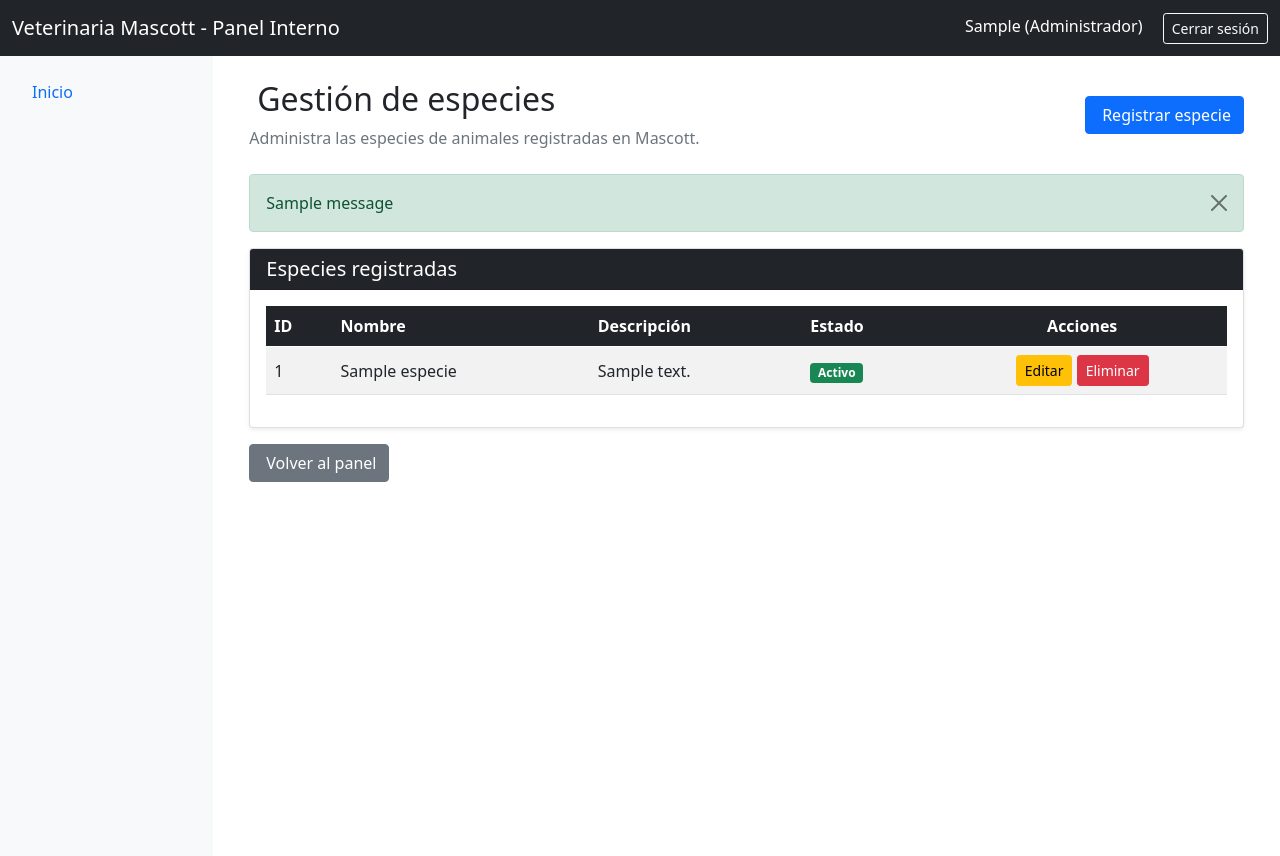
After one commit to camilo14garnica-ACT/Proyecto-final, a Django app: page /mascotas/especies/ in a window 1280 px wide. The commit adds this page. Run offline with Django 5.2, Linux system fonts and the light colour scheme; a user stored in the database is signed in; tables that the repository leaves empty hold one stand-in row (values such as "Sample post"); one stand-in notice (Sample message) is shown.

Commit message:
Add CRUD functionality for species management, including views, templates, and migration for sterilization field

```diff
--- a/mascotas/templates/mascotas/especie_form.html
+++ b/mascotas/templates/especies/especie_form.html
@@ -1,5 +1,3 @@
-{% extends base_html %}
-
 {% block content %}
 <h1> Registrar especie </h1>
 
--- /dev/null
+++ b/mascotas/templates/especies/lista_especies.html
@@ -0,0 +1,166 @@
+{% extends 'partials/base-admin.html' %}
+
+{% block title %}Gestión de especies | Mascott{% endblock %}
+
+{% block content %}
+
+<div class="container-fluid">
+
+    <!-- ENCABEZADO -->
+    <div class="d-flex justify-content-between align-items-center mb-4">
+
+        <div>
+            <h2>
+                <i class="bi bi-tags me-2"></i>
+                {{ titulo|default:"Gestión de especies" }}
+            </h2>
+
+            <p class="text-muted mb-0">
+                Administra las especies de animales registradas en Mascott.
+            </p>
+        </div>
+
+        <a href="{% url 'crear_especie' %}" class="btn btn-primary">
+            <i class="bi bi-plus-circle me-1"></i>
+            Registrar especie
+        </a>
+
+    </div>
+
+    <!-- MENSAJES DE DJANGO -->
+    {% if messages %}
+        {% for message in messages %}
+
+            <div class="alert alert-{{ message.tags }} alert-dismissible fade show"
+                 role="alert">
+
+                {{ message }}
+
+                <button type="button"
+                        class="btn-close"
+                        data-bs-dismiss="alert"
+                        aria-label="Cerrar">
+                </button>
+
+            </div>
+
+        {% endfor %}
+    {% endif %}
+
+    <!-- TABLA DE ESPECIES -->
+    <div class="card shadow-sm">
+
+        <div class="card-header bg-dark text-white">
+            <h5 class="mb-0">Especies registradas</h5>
+        </div>
+
+        <div class="card-body">
+
+            <div class="table-responsive">
+
+                <table class="table table-striped table-hover align-middle">
+
+                    <thead class="table-dark">
+                        <tr>
+                            <th>ID</th>
+                            <th>Nombre</th>
+                            <th>Descripción</th>
+                            <th>Estado</th>
+                            <th class="text-center">Acciones</th>
+                        </tr>
+                    </thead>
+
+                    <tbody>
+
+                        {% for especie in especies %}
+
+                            <tr>
+
+                                <td>{{ especie.pk }}</td>
+
+                                <td>{{ especie.nombre }}</td>
+
+                                <td>
+                                    {{ especie.descripcion|default:"Sin descripción" }}
+                                </td>
+
+                                <td>
+                                    {% if especie.estado == 'ACTIVO' %}
+
+                                        <span class="badge bg-success">
+                                            Activo
+                                        </span>
+
+                                    {% else %}
+
+                                        <span class="badge bg-secondary">
+                                            Inactivo
+                                        </span>
+
+                                    {% endif %}
+                                </td>
+
+                                <td class="text-center">
+
+                                    <a href="{% url 'editar_especie' especie.pk %}"
+                                       class="btn btn-warning btn-sm">
+
+                                        <i class="bi bi-pencil-square"></i>
+                                        Editar
+
+                                    </a>
+
+                                    <a href="{% url 'eliminar_especie' especie.pk %}"
+                                       class="btn btn-danger btn-sm">
+
+                                        <i class="bi bi-trash"></i>
+                                        Eliminar
+
+                                    </a>
+
+                                </td>
+
+                            </tr>
+
+                        {% empty %}
+
+                            <tr>
+                                <td colspan="5" class="text-center py-4">
+
+                                    <i class="bi bi-inbox fs-1 text-muted"></i>
+
+                                    <p class="mt-2 mb-0">
+                                        Todavía no hay especies registradas.
+                                    </p>
+
+                                </td>
+                            </tr>
+
+                        {% endfor %}
+
+                    </tbody>
+
+                </table>
+
+            </div>
+
+        </div>
+
+    </div>
+
+    <!-- BOTÓN PARA VOLVER -->
+    <div class="mt-3">
+
+        <a href="{% if user.rol == 'ADMIN' %}{% url 'panel_admin' %}{% else %}{% url 'panel_veterinario' %}{% endif %}"
+           class="btn btn-secondary">
+
+            <i class="bi bi-arrow-left me-1"></i>
+            Volver al panel
+
+        </a>
+
+    </div>
+
+</div>
+
+{% endblock content %}
--- a/mascotas/urls.py
+++ b/mascotas/urls.py
@@ -7,9 +7,14 @@ urlpatterns = [
     path('', views.lista_mascotas, name='lista_mascotas'),
     path('nueva/', views.registrar_mascota, name='registrar_mascota'),
     path('editar/<int:pk>', views.eliminar_mascota, name='eliminar_mascota'),
-    path('eliminar/<int:pk>', views.eliminar_mascota, name='eliminar_mascota'),
+    path('eliminar/<int:pk>', views.editar_mascota, name='editar_mascota'),
 
     #Consulta de razas por especie
     path('razas_por_especie/<int:especie_id>/', views.razas_por_especie, name='razas_por_especie'),
-    path('especies/nueva/', views.crear_especie, name='crear_especie'),
+
+    #Crud de especies
+    path('especies/', views.ListarEspecieView.as_view(), name='lista_especies'),
+    path('especies/crear/', views.CrearEspecieView.as_view(), name='crear_especie'),
+    path('especies/editar/<int:pk>/', views.EditarEspecieView.as_view(), name='editar_especie'),
+    path('especies/eliminar/<int:pk>/', views.EliminarEspeciesView.as_view(), name='eliminar_especie')
 ]
--- a/mascotas/views.py
+++ b/mascotas/views.py
@@ -8,6 +8,12 @@ from .models import Mascota, Especie, Raza
 from .forms import EspecieForm, MascotaForm
 from .permisos import es_personal, solo_admin
 from django.views.decorators.http import require_http_methods
+
+from django.contrib.auth.mixins import LoginRequiredMixin, UserPassesTestMixin
+from django.shortcuts import redirect
+from django.urls import reverse_lazy
+from django.views.generic import ListView, CreateView, UpdateView, DeleteView
+
 
 def mascotas_visible(usuario):
     mascotas = Mascota.objects.select_related('Cliente', 'especie', 'raza')
@@ -99,14 +105,102 @@ def razas_por_especie(request, especie_id):
     return JsonResponse({'razas': [{'id': r.id, 'nombre': r.nombre} for r in razas]})
 
 
-
+#CRUD hecho en FBV borrar despues de crear CRUD con CBV
 @solo_admin
 def crear_especie(request):
     form = EspecieForm(request.POST or  None)
     if request.method == 'POST' and form.is_valid():
         messages.success(request, 'Especie registrada correctamente.')
         return redirect('crear_especie')
-    return render(request, 'mascota/especie_form.html', {'form': form})
+    return render(request, 'mascota/registrar_especie.html', {'form': form})
 
 
+#PERMISOS PARA EL CRUD DE ESPECIES
+class PersonalAutorizadoMixin(LoginRequiredMixin, UserPassesTestMixin):
+    def test_func(self):
+        return self.request.user.rol in ['ADMIN', 'VETERINARIO']
+
+    def handle_no_permission(self):
+        if not self.request.user.is_aunthenticated:
+            return super().handle_no_permission()
+
+        messages.error(
+            self.request,
+            'No tienes permisos para gestionar especies'
+        )
+        return redirect('inicio')
+
+
+# VISTA PARA LISTAR ESPECIES
+class ListarEspecieView(PersonalAutorizadoMixin, ListView):
+    model = Especie
+    template_name = 'especies/lista_especies.html'
+    context_object_name = 'especies'
+    ordering = ['nombre']
+
+    def get_context_data(self, **kwargs):
+        context = super().get_context_data(**kwargs)
+        context['titulo'] = 'Gestión de especies'
+        return context
+
+
+# VISTA PARA CREAR ESPECIES
+class CrearEspecieView(PersonalAutorizadoMixin, CreateView):
+    model = Especie
+    form_class = EspecieForm
+    template_name = 'especies/especie_form.html'
+    success_url = reverse_lazy('lista_especies')
+
+    def get_context_data(self, **kwargs):
+        context = super().get_context_data(**kwargs)
+        context['titulo'] = 'Registrar especie'
+        return context
+
+    def form_valid(self, form):
+        messages.success(
+            self.request,
+            'Especie registrada correctamente.'
+        )
+        return super().form_valid(form)
+
+
+# VISTA PARA EDITAR ESPECIES
+class EditarEspecieView(PersonalAutorizadoMixin, UpdateView):
+    model = Especie
+    form_class = EspecieForm
+    template_name = 'especies/especie_form.html'
+    success_url = reverse_lazy('lista_especies')
+
+    def get_context_data(self, **kwargs):
+        context = super().get_context_data(**kwargs)
+        context['titulo'] = 'Editar especie'
+        return context
+
+    def form_valid(self, form):
+        messages.success(
+            self.request,
+            'Especie actualizada correctamente.'
+        )
+        return super().form_valid(form)
+
+
+# VISTA PARA ELIMINAR ESPECIES
+class EliminarEspeciesView(PersonalAutorizadoMixin, DeleteView):
+    model = Especie
+    template_name = 'especies/confirmar_eliminacion_especie.html'
+    context_object_name = 'especie'
+    success_url = reverse_lazy('lista_especies')
+
+    def get_context_data(self, **kwargs):
+        context = super().get_context_data(**kwargs)
+        context['titulo'] = 'Eliminar especie'
+        return context
+
+    def form_valid(self, form):
+        messages.success(
+            self.request,
+            'Especie eliminada correctamente.'
+        )
+        return super().form_valid(form)
+
 # Create your views here.
```
Also changed, not shown: mascotas/templates/especies/confirmar_eliminacion_especie.html (added, +17 -0 lines), usuarios/templates/usuarios/panel_admin.html (+38 -6 lines), mascotas/migrations/0003_mascota_esterilizado.py (added).
